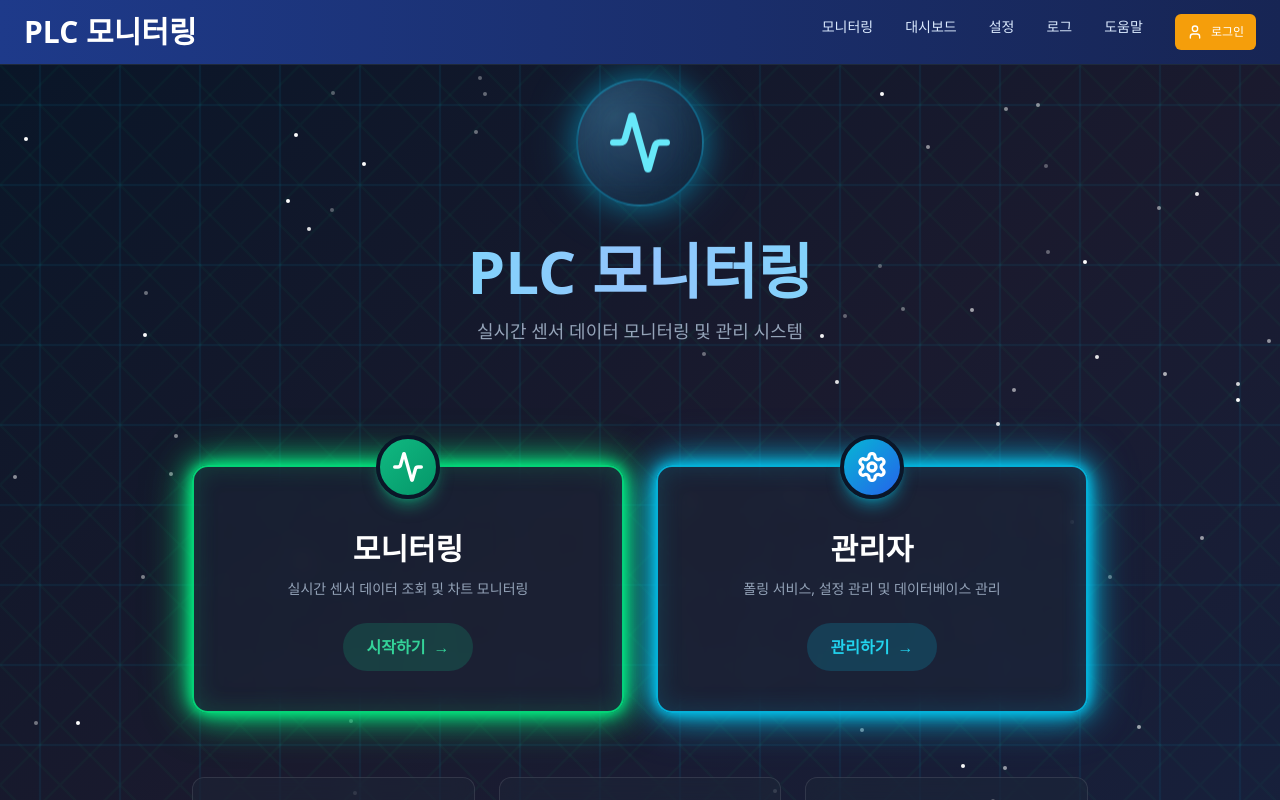
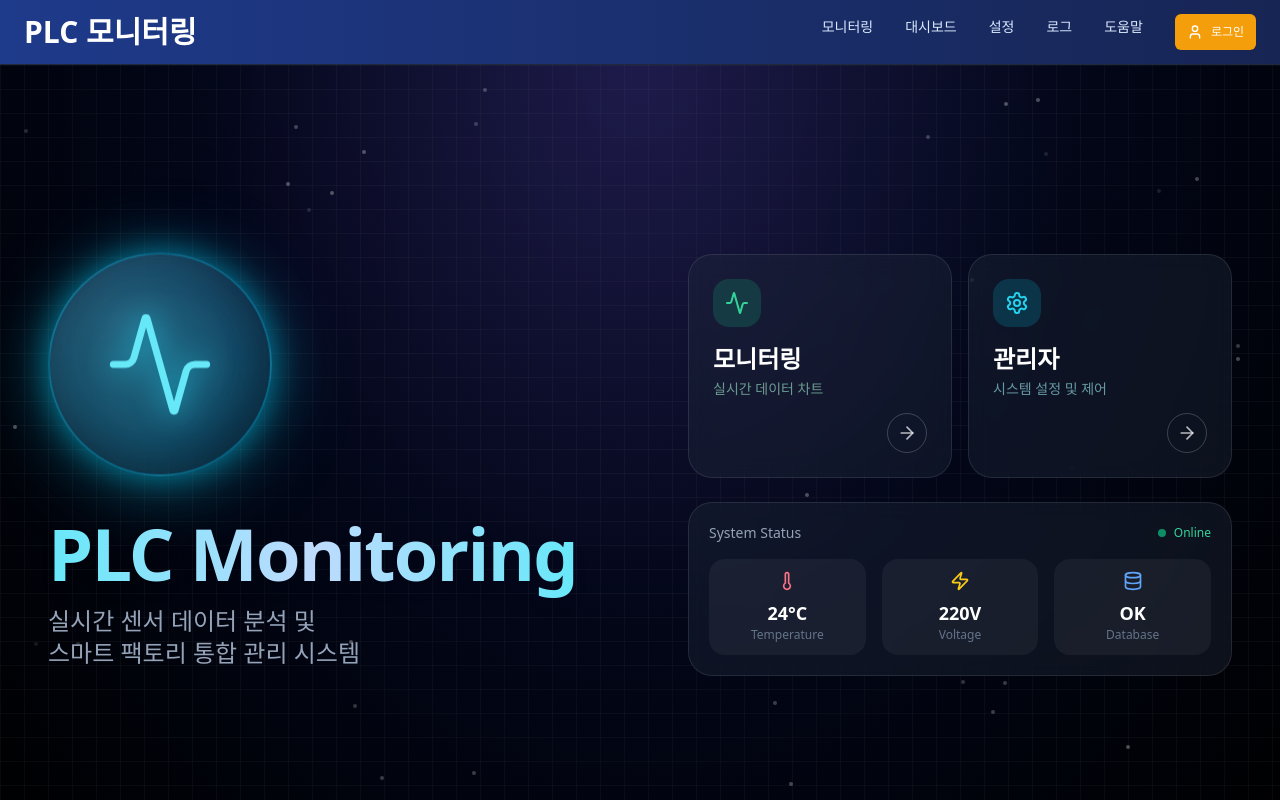
Before and after one commit to YouHyuksoo/OhSUng-Monitoring, a Next.js app: page / in a window 1280 px wide. Built offline with nearby package versions, Linux system fonts and the light colour scheme; no server answers.

Commit message:
feat: 전역 스타일, 테마 변수, 애니메이션 및 글래스모피즘 효과를 포함한 풀스크린 랜딩 페이지를 초기 구현했습니다.

```diff
--- a/src/app/globals.css
+++ b/src/app/globals.css
@@ -251,3 +251,31 @@
     opacity: 1;
   }
 }
+
+/* 배경 블롭 애니메이션 */
+@keyframes blob {
+  0% {
+    transform: translate(0px, 0px) scale(1);
+  }
+  33% {
+    transform: translate(30px, -50px) scale(1.1);
+  }
+  66% {
+    transform: translate(-20px, 20px) scale(0.9);
+  }
+  100% {
+    transform: translate(0px, 0px) scale(1);
+  }
+}
+
+.animate-blob {
+  animation: blob 7s infinite;
+}
+
+.animation-delay-2000 {
+  animation-delay: 2s;
+}
+
+.animation-delay-4000 {
+  animation-delay: 4s;
+}
--- a/src/app/page.tsx
+++ b/src/app/page.tsx
@@ -1,26 +1,30 @@
 /**
  * @file src/app/page.tsx
  * @description
- * PLC 모니터링 시스템 랜딩 페이지 (참고 이미지 스타일)
- * 관리자와 사용자(모니터링) 역할 분리
+ * PLC 모니터링 시스템 랜딩 페이지 (풀스크린 글래스모피즘 리디자인)
  *
- * 디자인 컨셉:
- * - 큰 3D 글래스 구체 로고
- * - 카드 위에 걸친 아이콘 배지
- * - 강렬한 네온 글로우 효과
- * - 복잡한 회로도 패턴 배경
- * - 사이버펑크 느낌의 미래지향적 디자인
- *
- * 아키텍처:
- * - 관리자: /admin 페이지로 이동 (폴링 서비스 관리, 설정, DB 관리)
- * - 사용자: /monitoring 페이지로 이동 (실시간 모니터링)
+ * 디자인 변경 사항:
+ * - **풀스크린 레이아웃**: 스크롤을 제거하고 `h-screen`으로 화면에 꽉 차게 구성.
+ * - **좌우 분할 구조**:
+ *   - 좌측: 브랜드 아이덴티티 (3D 로고, 타이틀) 강조.
+ *   - 우측: 기능 네비게이션 (모니터링/관리자) 및 실시간 상태 요약 카드 배치.
+ * - **강화된 글래스모피즘**: 배경 블러와 투명도를 조절하여 더 깊이 있는 UI 제공.
+ * - **인터랙션**: 마우스 호버 시 부드러운 확대 및 글로우 효과 적용.
+ * - **배경**: Deep Space Aurora 스타일의 움직이는 블롭 효과 적용.
  */
 
 "use client";
 
 import { useEffect, useState } from "react";
 import { useRouter } from "next/navigation";
-import { Activity, Settings, Zap, Thermometer, Database } from "lucide-react";
+import {
+  Activity,
+  Settings,
+  Zap,
+  Thermometer,
+  Database,
+  ArrowRight,
+} from "lucide-react";
 
 export default function Home() {
   const router = useRouter();
@@ -39,146 +43,141 @@ export default function Home() {
   };
 
   return (
-    <div className="min-h-screen relative overflow-hidden bg-gradient-to-br from-[#0a1628] via-[#1a1a2e] to-[#16213e]">
-      {/* 회로도 패턴 배경 */}
-      <div className="absolute inset-0 circuit-pattern opacity-60" />
+    <div className="h-screen w-full relative overflow-hidden bg-[#020617]">
+      {/* 배경 그라디언트 및 효과 - Deep Space Aurora */}
+      <div className="absolute inset-0 bg-[radial-gradient(ellipse_at_top,_var(--tw-gradient-stops))] from-[#1e1b4b] via-[#020617] to-[#000000]" />
+
+      {/* 움직이는 오로라 블롭 효과 */}
+      <div className="absolute top-0 -left-4 w-96 h-96 bg-purple-500 rounded-full mix-blend-multiply filter blur-[128px] opacity-40 animate-blob" />
+      <div className="absolute top-0 -right-4 w-96 h-96 bg-cyan-500 rounded-full mix-blend-multiply filter blur-[128px] opacity-40 animate-blob animation-delay-2000" />
+      <div className="absolute -bottom-32 left-20 w-96 h-96 bg-blue-600 rounded-full mix-blend-multiply filter blur-[128px] opacity-40 animate-blob animation-delay-4000" />
+      <div className="absolute bottom-0 right-0 w-96 h-96 bg-emerald-500 rounded-full mix-blend-multiply filter blur-[128px] opacity-20 animate-blob animation-delay-2000" />
+
+      {/* 은은한 그리드 패턴 (선택적) */}
+      <div className="absolute inset-0 bg-[linear-gradient(to_right,#80808012_1px,transparent_1px),linear-gradient(to_bottom,#80808012_1px,transparent_1px)] bg-[size:24px_24px]" />
 
       {/* 파티클 효과 (별들) */}
-      <div className="absolute inset-0">
-        {[...Array(80)].map((_, i) => (
+      <div className="absolute inset-0 pointer-events-none">
+        {[...Array(50)].map((_, i) => (
           <div
             key={i}
-            className="absolute w-1 h-1 bg-white rounded-full"
+            className="absolute w-1 h-1 bg-white/30 rounded-full"
             style={{
               left: `${Math.random() * 100}%`,
               top: `${Math.random() * 100}%`,
               animation: `twinkle ${
-                2 + Math.random() * 3
+                3 + Math.random() * 4
               }s ease-in-out infinite`,
-              animationDelay: `${Math.random() * 2}s`,
+              animationDelay: `${Math.random() * 5}s`,
             }}
           />
         ))}
       </div>
 
-      {/* 메인 콘텐츠 */}
-      <div className="relative z-10 min-h-screen flex items-center justify-center p-4">
-        <div className="w-full max-w-4xl">
-          {/* 헤더 - 큰 3D 글래스 구체 로고 */}
-          <div className="text-center mb-20">
-            {/* 3D 글래스 구체 */}
-            <div className="relative inline-block mb-8">
-              <div className="w-32 h-32 glass-sphere rounded-full flex items-center justify-center animate-[float_3s_ease-in-out_infinite]">
-                <Activity
-                  className="w-16 h-16 text-cyan-300"
-                  strokeWidth={2.5}
-                />
-              </div>
+      {/* 메인 콘텐츠 컨테이너 (좌우 분할) */}
+      <div className="relative z-10 h-full max-w-[1600px] mx-auto px-6 lg:px-12 py-8 flex flex-col lg:flex-row items-center justify-center gap-12 lg:gap-24">
+        {/* 좌측: 브랜드 영역 */}
+        <div className="flex-1 flex flex-col items-center lg:items-start text-center lg:text-left space-y-8">
+          {/* 3D 글래스 구체 로고 */}
+          <div className="relative group">
+            <div className="absolute inset-0 bg-cyan-400/30 rounded-full blur-2xl group-hover:blur-3xl transition-all duration-500" />
+            <div className="w-40 h-40 lg:w-56 lg:h-56 glass-sphere rounded-full flex items-center justify-center animate-[float_4s_ease-in-out_infinite] relative z-10">
+              <Activity
+                className="w-20 h-20 lg:w-28 lg:h-28 text-cyan-300 drop-shadow-[0_0_15px_rgba(34,211,238,0.8)]"
+                strokeWidth={1.5}
+              />
             </div>
+          </div>
 
-            {/* 타이틀 */}
-            <h1 className="text-5xl md:text-6xl font-bold mb-4 bg-gradient-to-r from-cyan-300 via-blue-300 to-cyan-300 bg-clip-text text-transparent">
-              PLC 모니터링
+          <div className="space-y-4">
+            <h1 className="text-5xl lg:text-7xl font-bold tracking-tight">
+              <span className="bg-gradient-to-r from-cyan-300 via-blue-200 to-cyan-300 bg-clip-text text-transparent drop-shadow-lg">
+                PLC Monitoring
+              </span>
             </h1>
-            <p className="text-slate-400 text-lg">
-              실시간 센서 데이터 모니터링 및 관리 시스템
+            <p className="text-slate-400 text-lg lg:text-2xl font-light max-w-lg leading-relaxed">
+              실시간 센서 데이터 분석 및<br className="hidden lg:block" />
+              스마트 팩토리 통합 관리 시스템
             </p>
           </div>
+        </div>
 
-          {/* 메인 카드들 */}
-          <div className="grid grid-cols-1 md:grid-cols-2 gap-8 mb-16 pt-10">
-            {/* 모니터링 카드 - 네온 그린 */}
+        {/* 우측: 기능 및 대시보드 영역 */}
+        <div className="flex-1 w-full max-w-xl flex flex-col gap-6">
+          {/* 메인 네비게이션 카드 (가로 배치) */}
+          <div className="grid grid-cols-2 gap-4 h-48 lg:h-56">
+            {/* 모니터링 버튼 */}
             <button
               onClick={() => handleNavigate("/monitoring")}
-              className="group relative rounded-2xl glass-card neon-border-green p-10 pt-16 transition-all duration-500 hover:scale-105 hover:-translate-y-2"
+              className="group relative h-full glass-card rounded-3xl p-6 flex flex-col justify-between text-left transition-all duration-300 hover:bg-white/5 hover:scale-[1.02] border border-white/10 hover:border-emerald-400/50 overflow-hidden"
             >
-              {/* 카드 위에 걸친 아이콘 배지 */}
-              <div className="absolute -top-8 left-1/2 transform -translate-x-1/2">
-                <div className="w-16 h-16 bg-gradient-to-br from-emerald-500 to-emerald-600 rounded-full flex items-center justify-center shadow-lg shadow-emerald-500/50 border-4 border-[#0a1628]">
-                  <Activity className="w-8 h-8 text-white" strokeWidth={2.5} />
+              <div className="absolute inset-0 bg-gradient-to-br from-emerald-500/10 to-transparent opacity-0 group-hover:opacity-100 transition-opacity duration-500" />
+              <div className="relative z-10">
+                <div className="w-12 h-12 rounded-2xl bg-emerald-500/20 flex items-center justify-center mb-4 group-hover:bg-emerald-500/30 transition-colors">
+                  <Activity className="w-6 h-6 text-emerald-400" />
                 </div>
+                <h3 className="text-2xl font-bold text-white mb-1">모니터링</h3>
+                <p className="text-emerald-200/60 text-sm">
+                  실시간 데이터 차트
+                </p>
               </div>
-
-              <div className="relative z-10 text-center">
-                {/* 제목 */}
-                <h2 className="text-3xl font-bold text-white mb-3">모니터링</h2>
-
-                {/* 설명 */}
-                <p className="text-slate-400 text-sm mb-6">
-                  실시간 센서 데이터 조회 및 차트 모니터링
-                </p>
-
-                {/* 버튼 */}
-                <div className="inline-flex items-center gap-2 px-6 py-3 bg-emerald-500/20 rounded-full text-emerald-400 font-semibold group-hover:bg-emerald-500/30 transition-all duration-300">
-                  <span>시작하기</span>
-                  <span className="group-hover:translate-x-1 transition-transform duration-300">
-                    →
-                  </span>
-                </div>
+              <div className="relative z-10 self-end w-10 h-10 rounded-full border border-white/20 flex items-center justify-center group-hover:bg-emerald-500 group-hover:border-transparent transition-all duration-300">
+                <ArrowRight className="w-5 h-5 text-white/70 group-hover:text-white" />
               </div>
             </button>
 
-            {/* 관리자 카드 - 네온 블루 */}
+            {/* 관리자 버튼 */}
             <button
               onClick={() => handleNavigate("/admin/login")}
-              className="group relative rounded-2xl glass-card neon-border-blue p-10 pt-16 transition-all duration-500 hover:scale-105 hover:-translate-y-2"
+              className="group relative h-full glass-card rounded-3xl p-6 flex flex-col justify-between text-left transition-all duration-300 hover:bg-white/5 hover:scale-[1.02] border border-white/10 hover:border-cyan-400/50 overflow-hidden"
             >
-              {/* 카드 위에 걸친 아이콘 배지 */}
-              <div className="absolute -top-8 left-1/2 transform -translate-x-1/2">
-                <div className="w-16 h-16 bg-gradient-to-br from-cyan-500 to-blue-600 rounded-full flex items-center justify-center shadow-lg shadow-cyan-500/50 border-4 border-[#0a1628]">
-                  <Settings className="w-8 h-8 text-white" strokeWidth={2.5} />
+              <div className="absolute inset-0 bg-gradient-to-br from-cyan-500/10 to-transparent opacity-0 group-hover:opacity-100 transition-opacity duration-500" />
+              <div className="relative z-10">
+                <div className="w-12 h-12 rounded-2xl bg-cyan-500/20 flex items-center justify-center mb-4 group-hover:bg-cyan-500/30 transition-colors">
+                  <Settings className="w-6 h-6 text-cyan-400" />
                 </div>
+                <h3 className="text-2xl font-bold text-white mb-1">관리자</h3>
+                <p className="text-cyan-200/60 text-sm">시스템 설정 및 제어</p>
               </div>
-
-              <div className="relative z-10 text-center">
-                {/* 제목 */}
-                <h2 className="text-3xl font-bold text-white mb-3">관리자</h2>
-
-                {/* 설명 */}
-                <p className="text-slate-400 text-sm mb-6">
-                  폴링 서비스, 설정 관리 및 데이터베이스 관리
-                </p>
-
-                {/* 버튼 */}
-                <div className="inline-flex items-center gap-2 px-6 py-3 bg-cyan-500/20 rounded-full text-cyan-400 font-semibold group-hover:bg-cyan-500/30 transition-all duration-300">
-                  <span>관리하기</span>
-                  <span className="group-hover:translate-x-1 transition-transform duration-300">
-                    →
-                  </span>
-                </div>
+              <div className="relative z-10 self-end w-10 h-10 rounded-full border border-white/20 flex items-center justify-center group-hover:bg-cyan-500 group-hover:border-transparent transition-all duration-300">
+                <ArrowRight className="w-5 h-5 text-white/70 group-hover:text-white" />
               </div>
             </button>
           </div>
 
-          {/* 하단 정보 카드 */}
-          <div className="grid grid-cols-1 md:grid-cols-3 gap-6">
-            {/* 온도 센서 */}
-            <div className="glass-card rounded-xl p-6 text-center border border-cyan-500/20 hover:border-cyan-400/40 transition-all duration-300">
-              <div className="flex items-center justify-center w-12 h-12 bg-cyan-500/20 rounded-lg mb-4 mx-auto">
-                <Thermometer className="w-6 h-6 text-cyan-400" />
+          {/* 하단 상태 요약 카드 (작은 카드 3개) */}
+          <div className="glass-card rounded-3xl p-5 border border-white/5 bg-black/20 backdrop-blur-xl">
+            <div className="flex items-center justify-between mb-4">
+              <span className="text-sm font-medium text-slate-400">
+                System Status
+              </span>
+              <div className="flex items-center gap-2">
+                <span className="w-2 h-2 rounded-full bg-emerald-500 animate-pulse" />
+                <span className="text-xs text-emerald-400">Online</span>
               </div>
-              <div className="text-4xl font-bold text-cyan-400 mb-2">8</div>
-              <p className="text-sm text-slate-400">온도 센서</p>
             </div>
 
-            {/* 전력 계측 */}
-            <div className="glass-card rounded-xl p-6 text-center border border-emerald-500/20 hover:border-emerald-400/40 transition-all duration-300">
-              <div className="flex items-center justify-center w-12 h-12 bg-emerald-500/20 rounded-lg mb-4 mx-auto">
-                <Zap className="w-6 h-6 text-emerald-400" />
+            <div className="grid grid-cols-3 gap-4">
+              {/* 온도 */}
+              <div className="text-center p-3 rounded-2xl bg-white/5 hover:bg-white/10 transition-colors">
+                <Thermometer className="w-5 h-5 text-rose-400 mx-auto mb-2" />
+                <div className="text-lg font-bold text-white">24°C</div>
+                <div className="text-xs text-slate-500">Temperature</div>
               </div>
-              <div className="text-4xl font-bold text-emerald-400 mb-2">1</div>
-              <p className="text-sm text-slate-400">전력 계측</p>
-            </div>
 
-            {/* 데이터베이스 */}
-            <div className="glass-card rounded-xl p-6 text-center border border-amber-500/20 hover:border-amber-400/40 transition-all duration-300">
-              <div className="flex items-center justify-center w-12 h-12 bg-amber-500/20 rounded-lg mb-4 mx-auto">
-                <Database className="w-6 h-6 text-amber-400" />
+              {/* 전력 */}
+              <div className="text-center p-3 rounded-2xl bg-white/5 hover:bg-white/10 transition-colors">
+                <Zap className="w-5 h-5 text-yellow-400 mx-auto mb-2" />
+                <div className="text-lg font-bold text-white">220V</div>
+                <div className="text-xs text-slate-500">Voltage</div>
               </div>
-              <div className="text-4xl font-bold text-amber-400 mb-2">
-                SQLite
+
+              {/* DB */}
+              <div className="text-center p-3 rounded-2xl bg-white/5 hover:bg-white/10 transition-colors">
+                <Database className="w-5 h-5 text-blue-400 mx-auto mb-2" />
+                <div className="text-lg font-bold text-white">OK</div>
+                <div className="text-xs text-slate-500">Database</div>
               </div>
-              <p className="text-sm text-slate-400">실시간 저장</p>
             </div>
           </div>
         </div>
```
